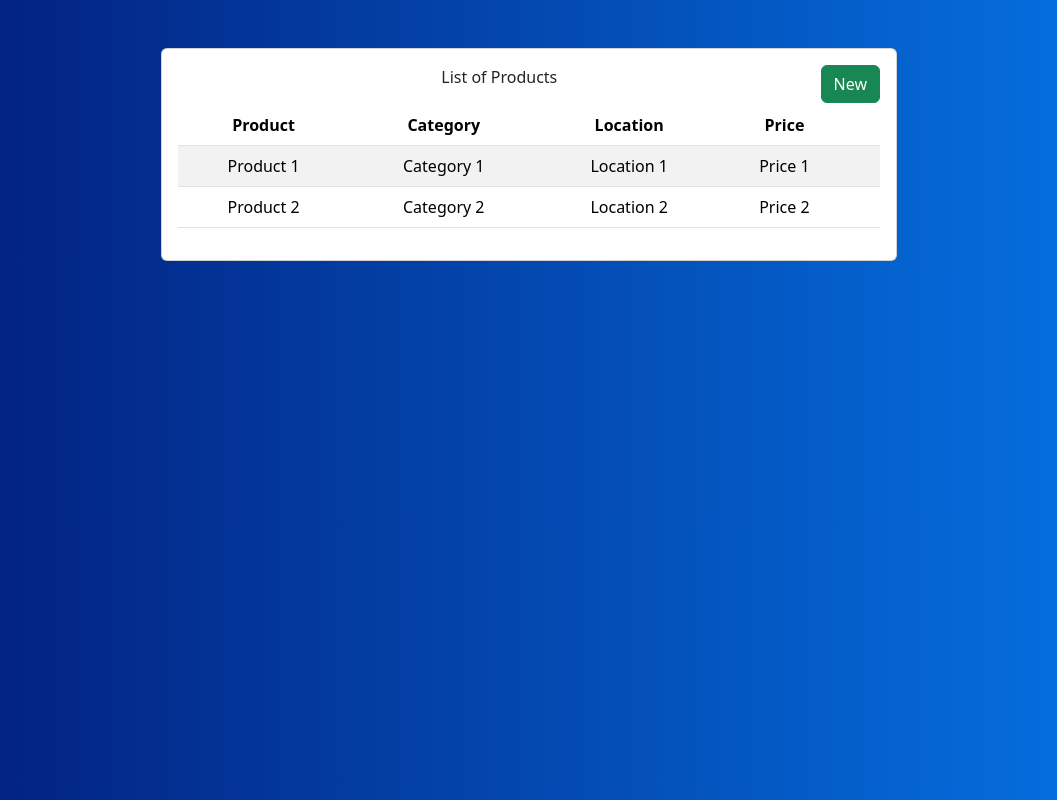
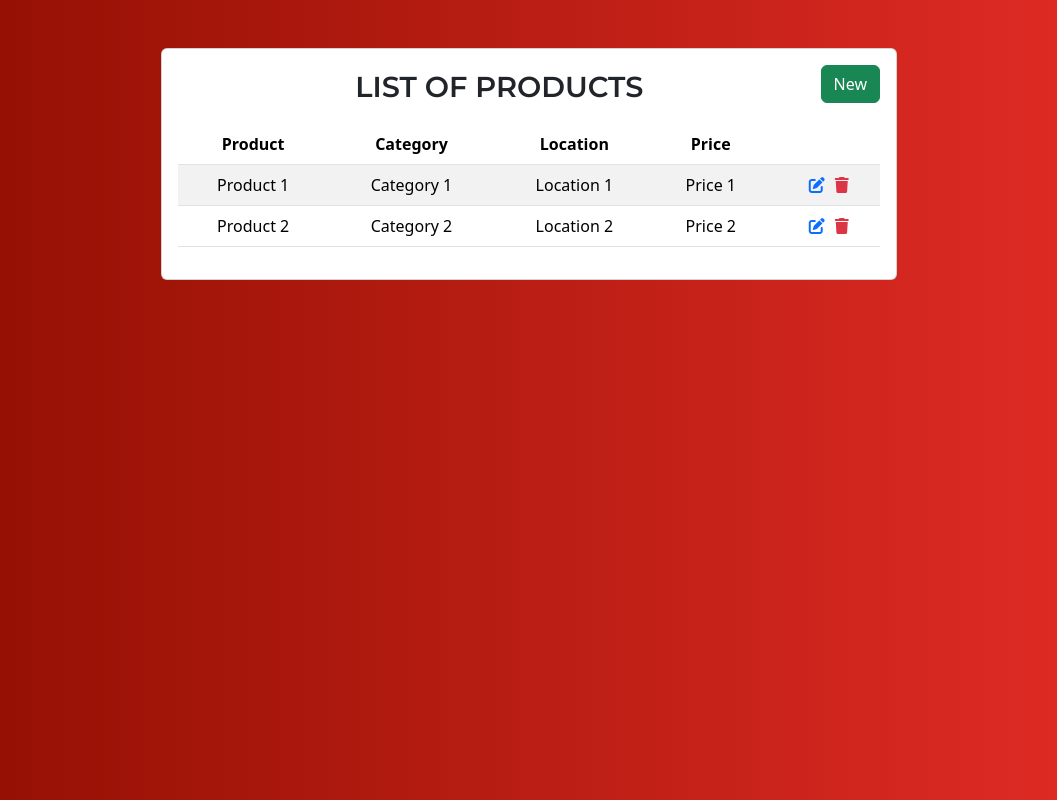
Before and after one commit to JuanAlberto-Mx/Angular-CRUD-Client, an Angular app: page / in a window 1280 px wide. Shown: the whole page, without its empty margins (111-1168 px from the left). Built offline with nearby package versions, Linux system fonts and the light colour scheme.

Commit message:
Update ReadProduct component style based on UiGradients, FontAwesome and Google Fonts repositories

```diff
--- a/src/app/components/read-product/read-product.component.css
+++ b/src/app/components/read-product/read-product.component.css
@@ -0,0 +1,5 @@
+/* Set the properties related to delete and update icons of the fa-solid class */
+.fa-solid {
+    cursor: pointer;
+    margin-left: 10px;
+}
--- a/src/app/components/read-product/read-product.component.html
+++ b/src/app/components/read-product/read-product.component.html
@@ -3,11 +3,17 @@
     <div class="row">
         <div class="col-lg-8 offset-lg-2">
             <div class="card">
+
+                <!-- Bootstrap style to display a centered text inside a card-body -->
                 <div class="card-body text-center">
-                    <span>List of Products</span>
 
+                    <!-- Title of the table to display the existing products -->
+                    <span class="title">LIST OF PRODUCTS</span>
+
+                    <!-- Button to add a new product -->
                     <button class="btn btn-success float-end">New</button>
 
+                    <!-- Table to display the list of products -->
                     <table class="table table-striped mt-3">
                         <thead>
                           <tr>
@@ -24,14 +30,20 @@
                             <td>Category 1</td>
                             <td>Location 1</td>
                             <td>Price 1</td>
-                            <td></td>
+                            <td>
+                                <i class="fa-solid fa-pen-to-square text-primary"></i>
+                                <i class="fa-solid fa-trash text-danger"></i>
+                            </td>
                           </tr>
                           <tr>
                             <td>Product 2</td>
                             <td>Category 2</td>
                             <td>Location 2</td>
                             <td>Price 2</td>
-                            <td></td>
+                            <td>
+                                <i class="fa-solid fa-pen-to-square text-primary"></i>
+                                <i class="fa-solid fa-trash text-danger"></i>
+                            </td>
                           </tr>
                         </tbody>
                       </table>
--- a/src/index.html
+++ b/src/index.html
@@ -6,7 +6,12 @@
     <base href="/">
     <meta name="viewport" content="width=device-width, initial-scale=1">
     <link rel="icon" type="image/x-icon" href="favicon.ico">
+    <!-- Link to reference Font Awesome icons -->
+    <link rel="stylesheet" href="https://cdnjs.cloudflare.com/ajax/libs/font-awesome/6.4.0/css/all.min.css" crossorigin="anonymous">
+    <!-- Link to reference Monserrat font from Google Fonts repository -->
+    <link href="https://fonts.googleapis.com/css2?family=Montserrat:wght@600&display=swap" rel="stylesheet">
   </head>
+
   <body>
     <app-root></app-root>
   </body>
--- a/src/styles.css
+++ b/src/styles.css
@@ -1,6 +1,12 @@
 /* General backgroud for all the components */
 body {
-    background: #0575E6;  /* fallback for old browsers */
-    background: -webkit-linear-gradient(to right, #021B79, #0575E6);  /* Chrome 10-25, Safari 5.1-6 */
-    background: linear-gradient(to right, #021B79, #0575E6); /* W3C, IE 10+/ Edge, Firefox 16+, Chrome 26+, Opera 12+, Safari 7+ */
+    background: #8E0E00;  /* fallback for old browsers */
+    background: -webkit-linear-gradient(to right, #8E0E00, #e52d27);  /* Chrome 10-25, Safari 5.1-6 */
+    background: linear-gradient(to right, #8E0E00, #e52d27); /* W3C, IE 10+/ Edge, Firefox 16+, Chrome 26+, Opera 12+, Safari 7+ */
 }
+
+/* Font style based on Google Fonts repository */
+.title {
+    font-size: 1.8rem;
+    font-family: 'Montserrat', sans-serif;
+}
```
Lines whose indentation alone changed are shown as unchanged.
